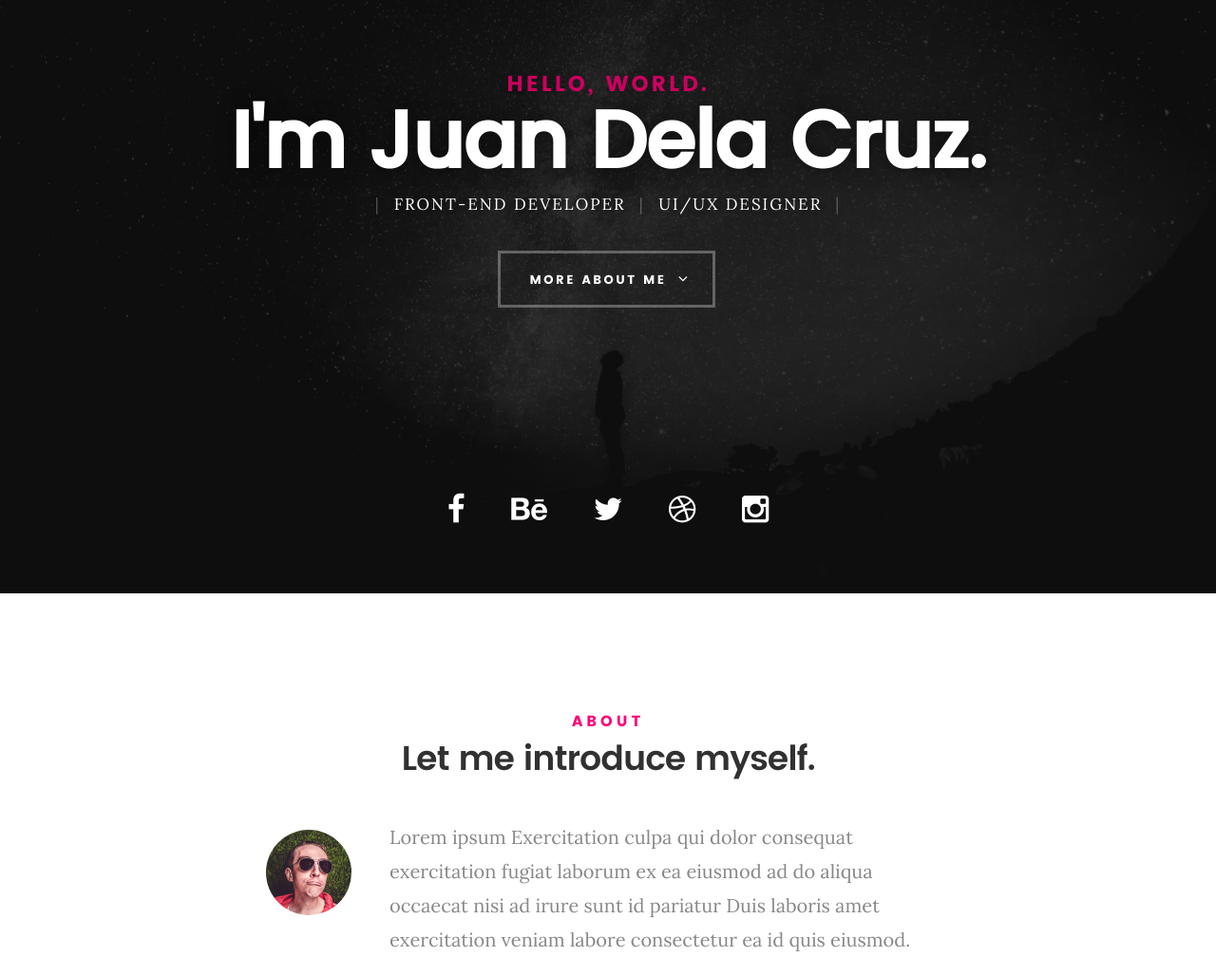
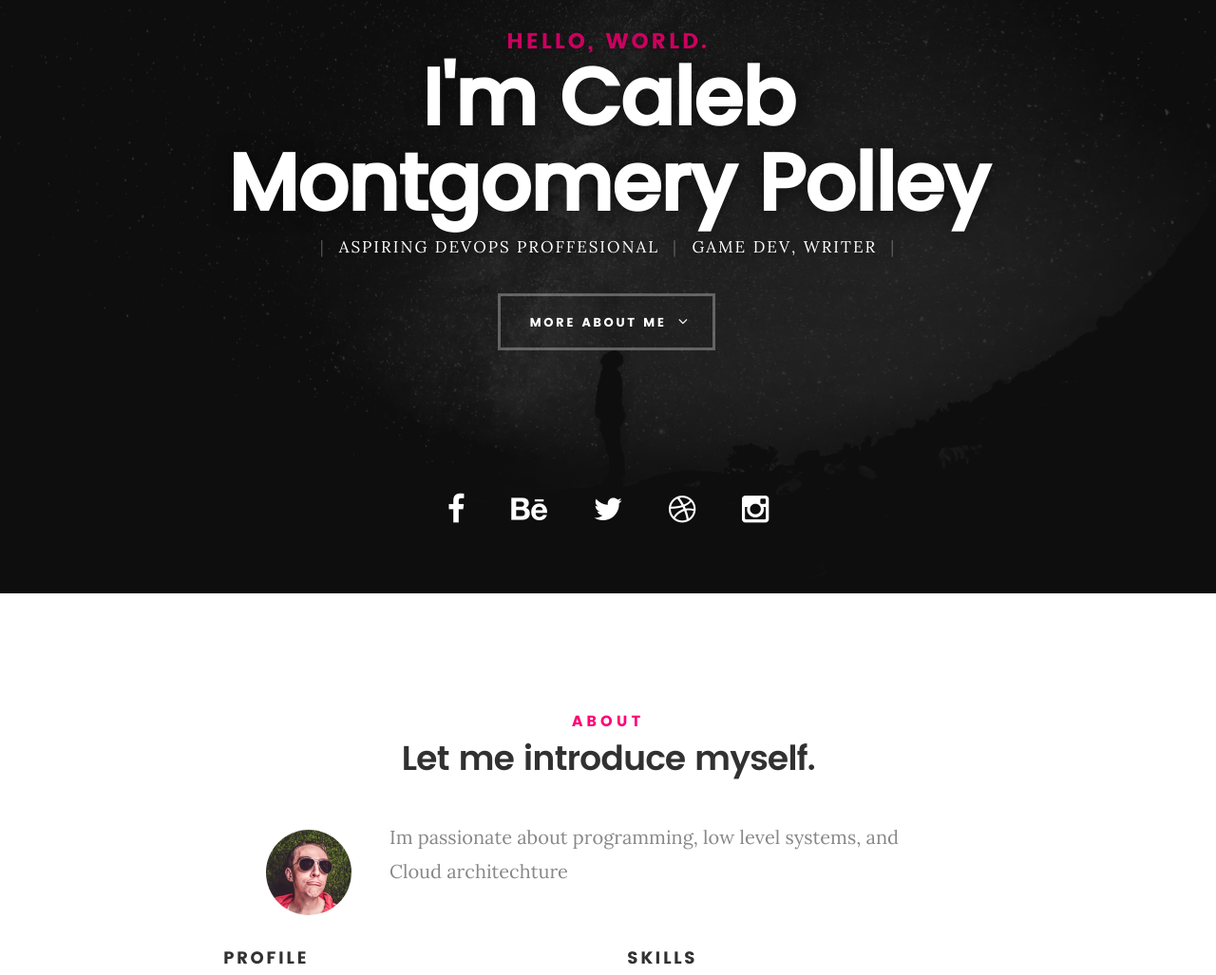
Before and after one commit to ZiGorium/Trikrome, a plain HTML site: page index.html in a window 1280 px wide. Shown: the part 175-1202 px from the top of the page at 95% size. Drawn offline with Linux system fonts and the light colour scheme; files whose address does not match are found by name.

Commit message:
first changes

```diff
--- a/index.html
+++ b/index.html
@@ -74,11 +74,11 @@
    			<div class="col-twelve">
 
 	   			<h5>Hello, World.</h5>
-	   			<h1>I'm Juan Dela Cruz.</h1>
+	   			<h1>I'm Caleb Montgomery Polley</h1>
 
 	   			<p class="intro-position">
-	   				<span>Front-end Developer</span>
-	   				<span>UI/UX Designer</span>
+	   				<span>Aspiring DevOps Proffesional</span>
+	   				<span>Game Dev, Writer</span>
 	   			</p>
 
 	   			<a class="button stroke smoothscroll" href="#about" title="">More About Me</a>
@@ -113,7 +113,7 @@
 
    				<img src="images/profile-pic.jpg" alt="Profile Picture">
 
-   				<p class="lead">Lorem ipsum Exercitation culpa qui dolor consequat exercitation fugiat laborum ex ea eiusmod ad do aliqua occaecat nisi ad irure sunt id pariatur Duis laboris amet exercitation veniam labore consectetur ea id quis eiusmod.</p>
+   				<p class="lead">Im passionate about programming, low level systems, and Cloud architechture</p>
    			</div>
 
    		</div>
```
